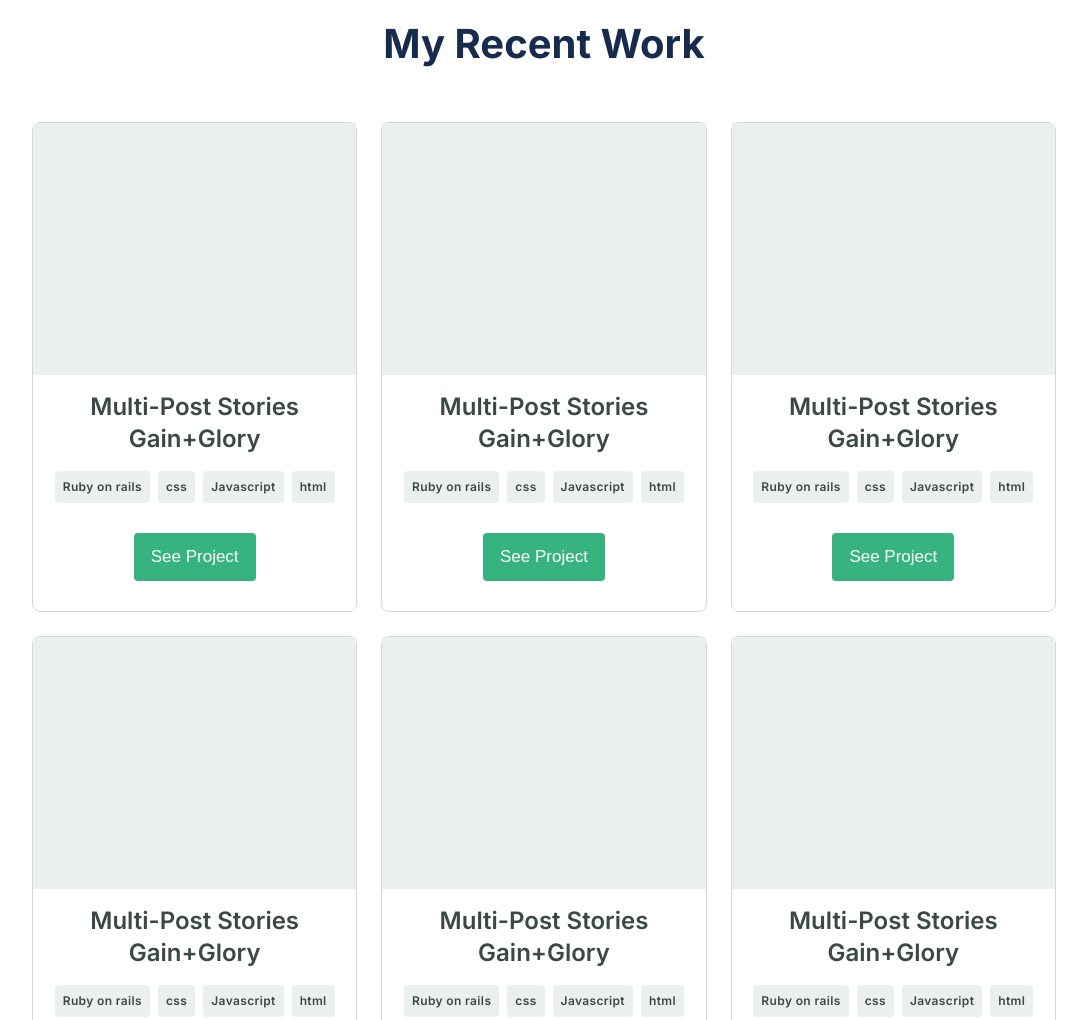
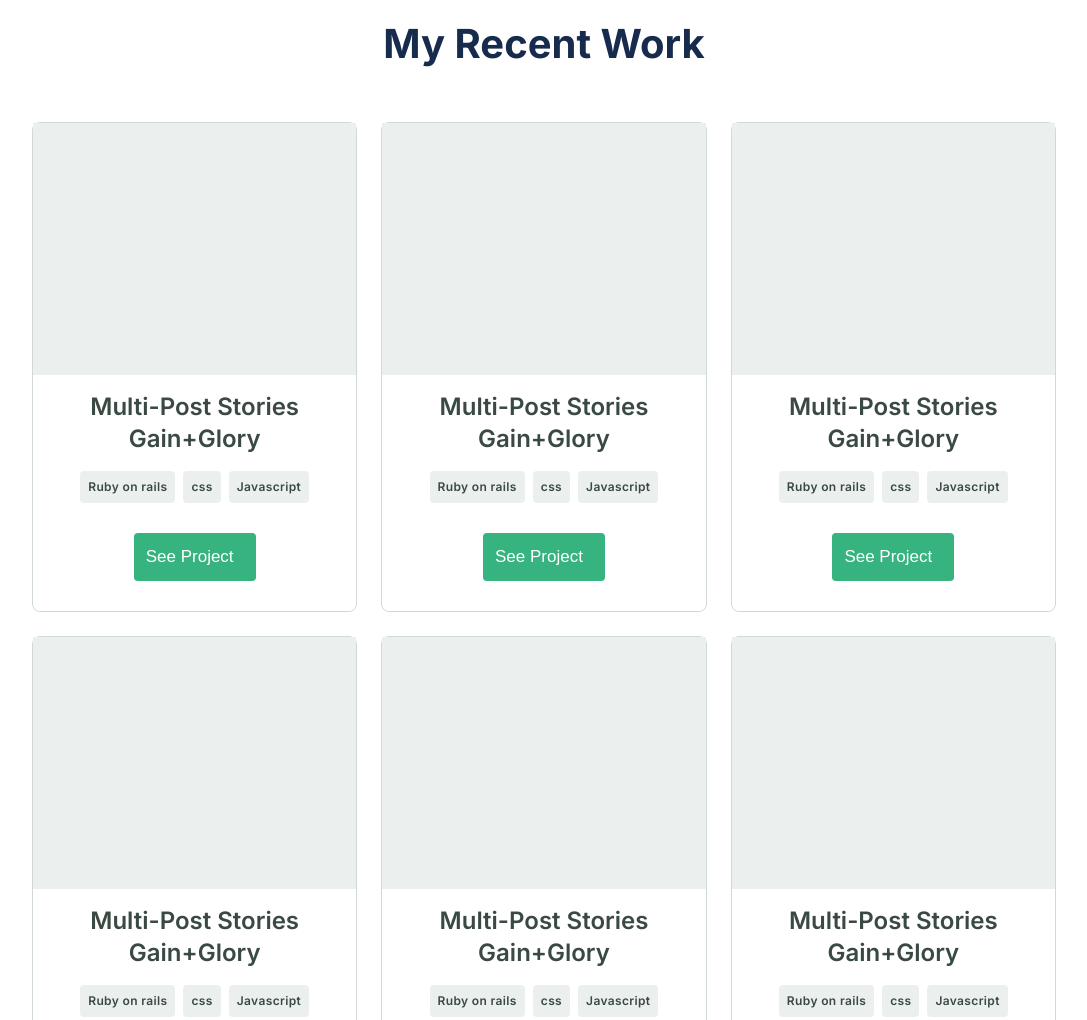
Before and after one commit to uezekiel-mufin/microverse_portfolio, a website: page index.html in a window 1280 px wide. Shown: the part 760-1780 px from the top of the page, without its empty margins (96-1183 px from the left). Drawn offline with Linux system fonts and the light colour scheme.

Commit message:
dynamically generated the markup for the portfolio section

```diff
--- a/index.html
+++ b/index.html
@@ -86,7 +86,7 @@
           </div>
 
           <section class="portfolio_work">
-            <div class="work_item">
+            <!-- <div class="work_item">
               <div class="portfolio_image"></div>
               <div class="portfolio_text">
                 <h2 class="work_title">Multi-Post Stories Gain+Glory</h2>
@@ -163,7 +163,7 @@
                 </ul>
                 <button class="portfolio_button">See Project</button>
               </div>
-            </div>
+            </div> -->
           </section>
         </div>
       </section>
--- a/script.js
+++ b/script.js
@@ -4,13 +4,12 @@ const openMenu = document.querySelector(".menu_icon");
 const closeMenu = document.querySelector(".close_menu_icon");
 const menu = document.querySelector(".menu_items");
 const links = document.querySelectorAll(".menu_items ul li");
+const portfolio_section = document.querySelector(".portfolio_work");
 let section = document.createElement("section");
 section.className = "portfolio_work";
 let div = document.createElement("div");
 let h2 = document.createElement("h2");
 let ul = document.createElement("ul");
-let li = document.createElement("li");
-let button = document.createElement("button");
 
 const portfolioData = [
   {
@@ -18,50 +17,51 @@ const portfolioData = [
     name: "Multi-Post Stories Gain+Glory",
     image: "",
     technologies: ["Ruby on rails", "css", "Javascript", "html"],
-    link: "",
+    link: "https://github.com/Ezzywealth/microverse_portfolio",
   },
   {
     id: 2,
     name: "Multi-Post Stories Gain+Glory",
     image: "",
     technologies: ["Ruby on rails", "css", "Javascript", "html"],
-    link: "",
+    link: "https://github.com/Ezzywealth/microverse_portfolio",
   },
   {
     id: 3,
     name: "Multi-Post Stories Gain+Glory",
     image: "",
     technologies: ["Ruby on rails", "css", "Javascript", "html"],
-    link: "",
+    link: "https://github.com/Ezzywealth/microverse_portfolio",
   },
   {
     id: 4,
     name: "Multi-Post Stories Gain+Glory",
     image: "",
     technologies: ["Ruby on rails", "css", "Javascript", "html"],
-    link: "",
+    link: "https://github.com/Ezzywealth/microverse_portfolio",
   },
   {
     id: 5,
     name: "Multi-Post Stories Gain+Glory",
     image: "",
     technologies: ["Ruby on rails", "css", "Javascript", "html"],
-    link: "",
+    link: "https://github.com/Ezzywealth/microverse_portfolio",
   },
   {
     id: 6,
     name: "Multi-Post Stories Gain+Glory",
     image: "",
     technologies: ["Ruby on rails", "css", "Javascript", "html"],
-    link: "",
+    link: "https://github.com/Ezzywealth/microverse_portfolio",
   },
 ];
 
-
+// functionality for opening the menu bar
 const menuOpen = () => {
   menu.style.display = "flex";
 };
 
+// functionality for closing the menu bar
 const menuClose = () => {
   menu.style.display = "none";
 };
@@ -70,4 +70,44 @@ openMenu.addEventListener("click", menuOpen);
 closeMenu.addEventListener("click", menuClose);
 links.forEach((link) => link.addEventListener("click", menuClose));
 
-// function tp create the html elements of the portfolio section
+// logic to insert the html elements of the portfolio section
+for (let i = 0; i < portfolioData.length; i++) {
+  let div1 = document.createElement("div");
+  div1.className = "work_item";
+  let div2 = document.createElement("div");
+  div2.className = "portfolio_image";
+  let div3 = document.createElement("div");
+  div3.className = "portfolio_text";
+  let h2 = document.createElement("h2");
+  h2.className = "work_title";
+  let ul = document.createElement("ul");
+  ul.className = "portfolio_techs";
+  let li1 = document.createElement("li");
+  li1.innerText = portfolioData[i].technologies[0];
+  let li2 = document.createElement("li");
+  li2.innerText = portfolioData[i].technologies[1];
+  let li3 = document.createElement("li");
+  li3.innerText = portfolioData[i].technologies[2];
+
+  let button = document.createElement("button");
+  button.innerText = "See Project";
+  button.className = "portfolio_button";
+  let a = document.createElement("a");
+  button.appendChild(a);
+  // a.innerText = "See Project";
+  // a.href = portfolioData[i].link;
+  // a.target = "_blank";
+  // a.className = "portfolio_link";
+
+  div1.appendChild(div2);
+  div1.appendChild(div3);
+  div3.appendChild(h2);
+  div3.appendChild(ul);
+  div3.append(button);
+  h2.innerText = portfolioData[i].name;
+  ul.appendChild(li1);
+  ul.appendChild(li2);
+  ul.appendChild(li3);
+
+  portfolio_section.appendChild(div1);
+}
--- a/styles.css
+++ b/styles.css
@@ -303,6 +303,17 @@ menu {
   line-height: 24px;
   border: none;
   margin: 14px 0;
+}
+
+.portfolio_link {
+  color: inherit;
+  text-decoration: none;
+}
+
+.portfolio_link:active {
+  border: none;
+  outline: none;
+  background: none;
 }
 
 .portfolio_button:hover {
```
